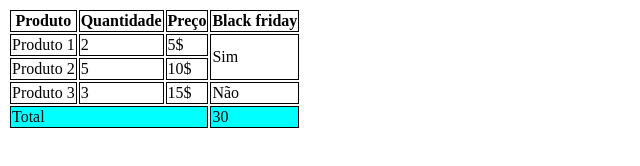
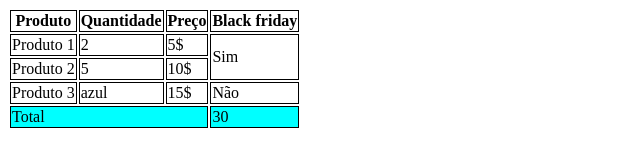
Before and after one commit to wallan-lopes/aula-tabela, a plain HTML site: page index.html in a window 1280 px wide. Shown: the full height of the page, 0-640 px from the left. Drawn offline with Linux system fonts and the light colour scheme.

Commit message:
Trocado de Bermuda para produto novamente

```diff
--- a/index.html
+++ b/index.html
@@ -39,7 +39,7 @@
       </tr>
       <tr>
         <td>Produto 3</td>
-        <td>3</td>
+        <td>azul</td>
         <td>15$</td>
         <td>Não</td>
       </tr>
```
